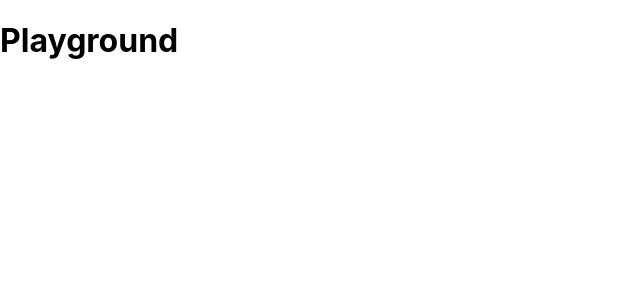
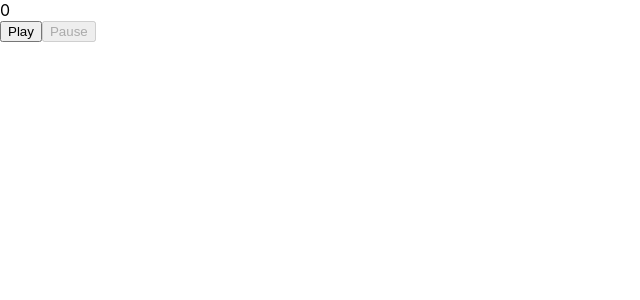
Before and after one commit to ananastasiap/game-of-arrows, a React (Vite) app: page / in a window 1280 px wide. Shown: the top 300 px of the page, without its empty margins (0-640 px from the left). Built offline with nearby package versions, Linux system fonts and the light colour scheme.

Commit message:
feat: add Controls component / start to make timer

```diff
--- /dev/null
+++ b/src/components/playground/components/controls/controls.component.tsx
@@ -0,0 +1,21 @@
+export interface IControlsProps {
+  isTimerActive: boolean
+  setIsTimerActive: React.Dispatch<React.SetStateAction<boolean>>
+}
+
+const Controls: React.FC<IControlsProps> = (props) => {
+  const { isTimerActive, setIsTimerActive } = props
+
+  return (
+    <div>
+      <button onClick={() => setIsTimerActive(true)} disabled={isTimerActive}>
+        Play
+      </button>
+      <button onClick={() => setIsTimerActive(false)} disabled={!isTimerActive}>
+        Pause
+      </button>
+    </div>
+  )
+}
+
+export default Controls
--- /dev/null
+++ b/src/components/playground/components/controls/index.ts
@@ -0,0 +1 @@
+export { default } from "./controls.component"
--- /dev/null
+++ b/src/components/playground/constants.ts
@@ -0,0 +1 @@
+export const INTERVAL_TIME: number = 3000
--- a/src/components/playground/playground.component.tsx
+++ b/src/components/playground/playground.component.tsx
@@ -1,5 +1,32 @@
+import { useEffect, useState } from "react"
+import { useAppDispatch, useAppSelector } from "../../app/hooks"
+import { setCurrentStep } from "./store/slices"
+import Controls from "./components/controls"
+import { INTERVAL_TIME } from "./constants"
+
 const Playground: React.FC = () => {
-  return <h1>Playground</h1>
+  const state = useAppSelector((state) => state.playground)
+  const dispatch = useAppDispatch()
+
+  const [isTimerActive, setIsTimerActive] = useState<boolean>(false)
+
+  useEffect(() => {
+    if (isTimerActive) {
+      setInterval(() => {
+        dispatch(setCurrentStep())
+      }, INTERVAL_TIME)
+    }
+  }, [isTimerActive, dispatch])
+
+  return (
+    <div>
+      {state.currentStep}
+      <Controls
+        isTimerActive={isTimerActive}
+        setIsTimerActive={setIsTimerActive}
+      />
+    </div>
+  )
 }
 
 export default Playground
```
